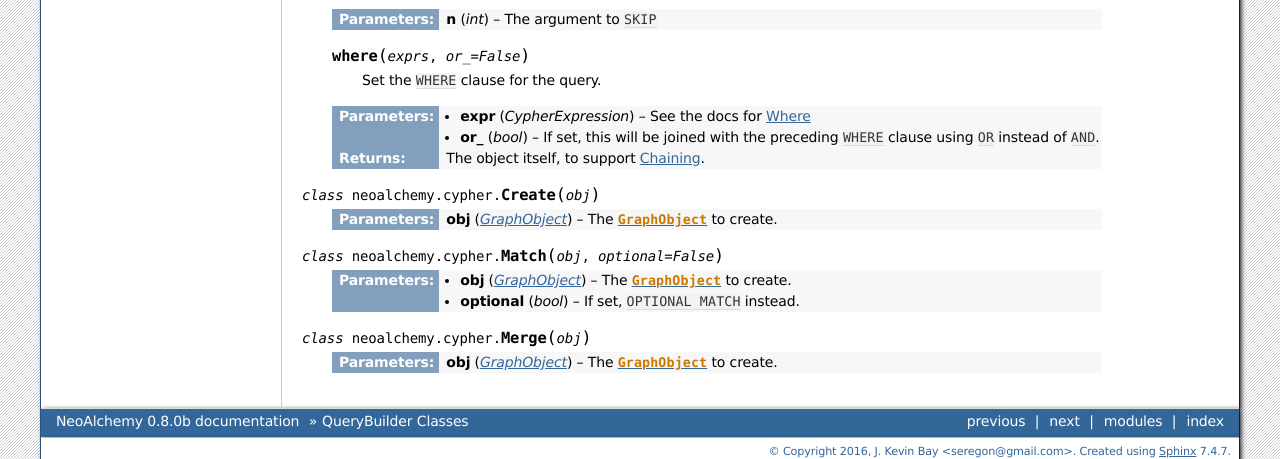
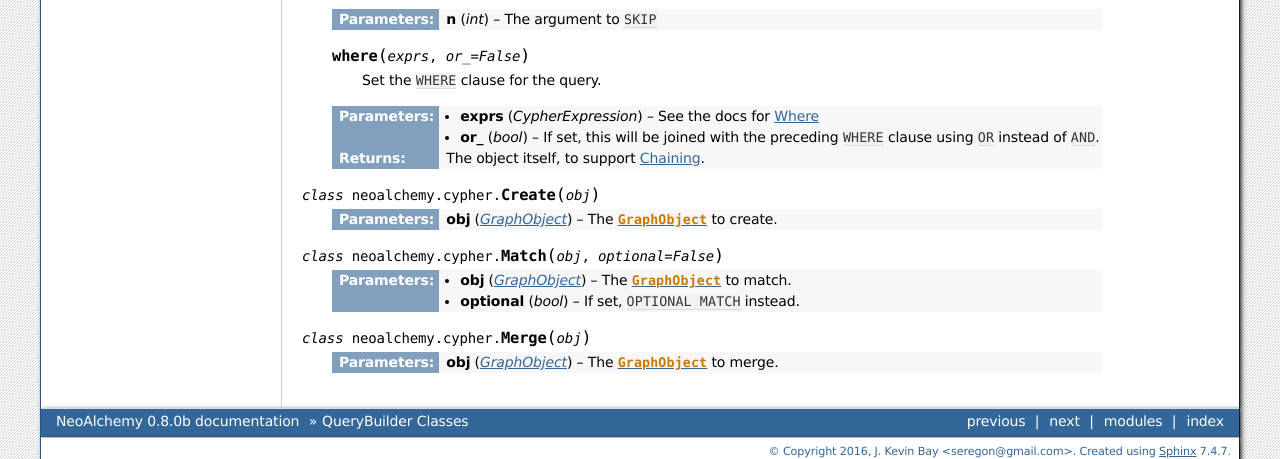
Before and after one commit to TwoBitAlchemist/NeoAlchemy, a Sphinx documentation site: the page built from source/querybuilder-classes.rst, in a window 1280 px wide. Shown: the part 1075-1534 px from the top of the page. Built offline with Sphinx 7.4.7, drawn with Linux system fonts in a browser that asks for light colours.

Commit message:
Fix typos and CopyPasta

```diff
--- a/source/querybuilder-classes.rst
+++ b/source/querybuilder-classes.rst
@@ -74,7 +74,7 @@ QueryBuilder Classes
 
         Set the ``WHERE`` clause for the query.
 
-    :param CypherExpression expr: See the docs for :ref:`cypher-expression`
+    :param CypherExpression exprs: See the docs for :ref:`cypher-expression`
     :param bool or\_: If set, this will be joined with the preceding ``WHERE``
                       clause using ``OR`` instead of ``AND``.
     :return: The object itself, to support :ref:`chaining`.
@@ -87,13 +87,13 @@ QueryBuilder Classes
 
 .. py:class:: Match(obj, optional=False)
 
-    :param GraphObject obj: The :py:class:`GraphObject` to create.
+    :param GraphObject obj: The :py:class:`GraphObject` to match.
     :param bool optional: If set, ``OPTIONAL MATCH`` instead.
 
 
 .. py:class:: Merge(obj)
 
-    :param GraphObject obj: The :py:class:`GraphObject` to create.
+    :param GraphObject obj: The :py:class:`GraphObject` to merge.
 
     .. :py:method:: on_create()
 
```
